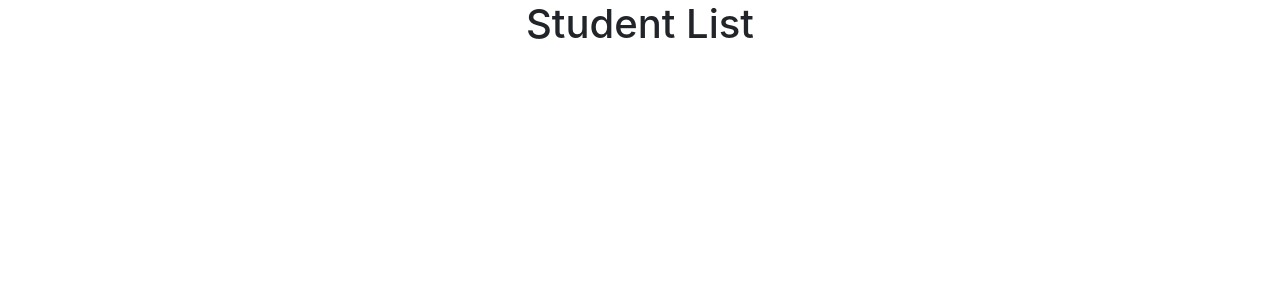
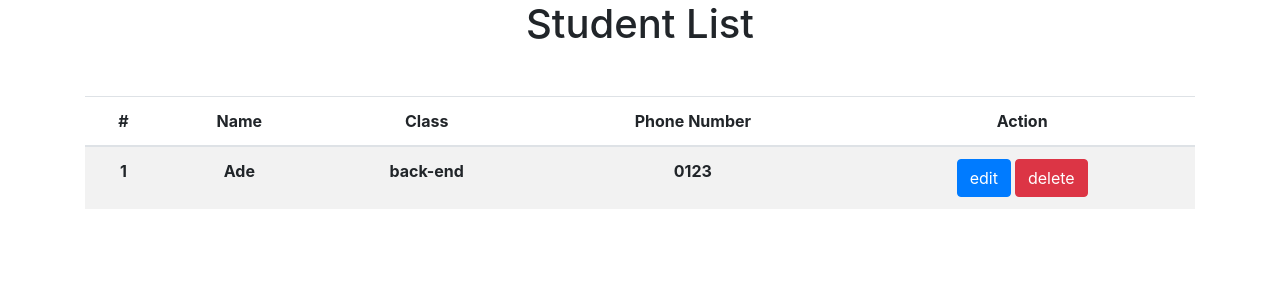
Before and after one commit to rakhmatnw/react-studentList-app, a React (Create React App) app: page / in a window 1280 px wide. Shown: the top 300 px of the page. Built offline with nearby package versions, Linux system fonts and the light colour scheme.

Commit message:
[rakhmatnw] - I create studentTable component for showing the student data

```diff
--- a/src/components/studentList/StudentListContainer.js
+++ b/src/components/studentList/StudentListContainer.js
@@ -1,11 +1,19 @@
 import React, { Component } from 'react';
+import StudentTable from './tables/StudentTable';
+
 
 class StudentListContainer extends Component {
+  state = {
+    students: [
+      {id:0, name: 'Ade', class:'back-end', contact:'0123'}
+    ]
+  }
 
   render(){
     return(
       <div className="container text-center">
         <h1 className="mb-5">Student List</h1>
+        <StudentTable students={this.state.students}/>
       </div>
     )
   }
--- /dev/null
+++ b/src/components/studentList/tables/StudentTable.js
@@ -0,0 +1,38 @@
+import React from 'react';
+
+const StudentTable = ({students}) => {
+
+  const studentList = students.map(student => {
+    return(
+      <tr key={student.id}>
+        <th>{student.id+1}</th>
+        <th>{student.name}</th>
+        <th>{student.class}</th>
+        <th>{student.contact}</th>
+        <th>
+          <button className="btn btn-primary mr-1">edit</button>
+          <button className="btn btn-danger">delete</button>
+        </th>
+      </tr>
+    )
+  })
+
+  return(
+    <table className="table table-striped">
+      <thead>
+        <tr>
+          <th>#</th>
+          <th>Name</th>
+          <th>Class</th>
+          <th>Phone Number</th>
+          <th>Action</th>
+        </tr>
+      </thead>
+      <tbody>
+        { studentList }
+      </tbody>
+    </table>
+  )
+}
+
+export default StudentTable;
```
